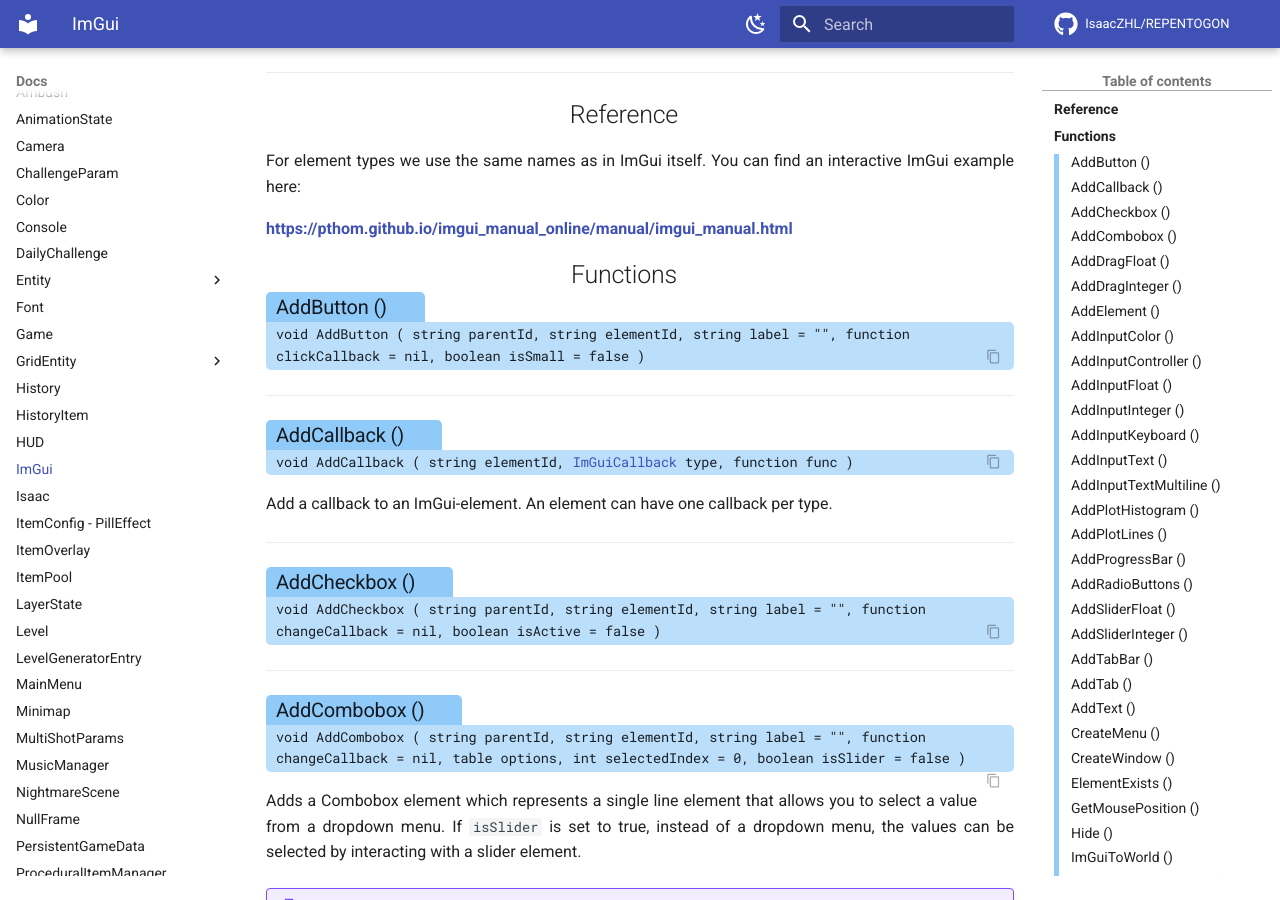
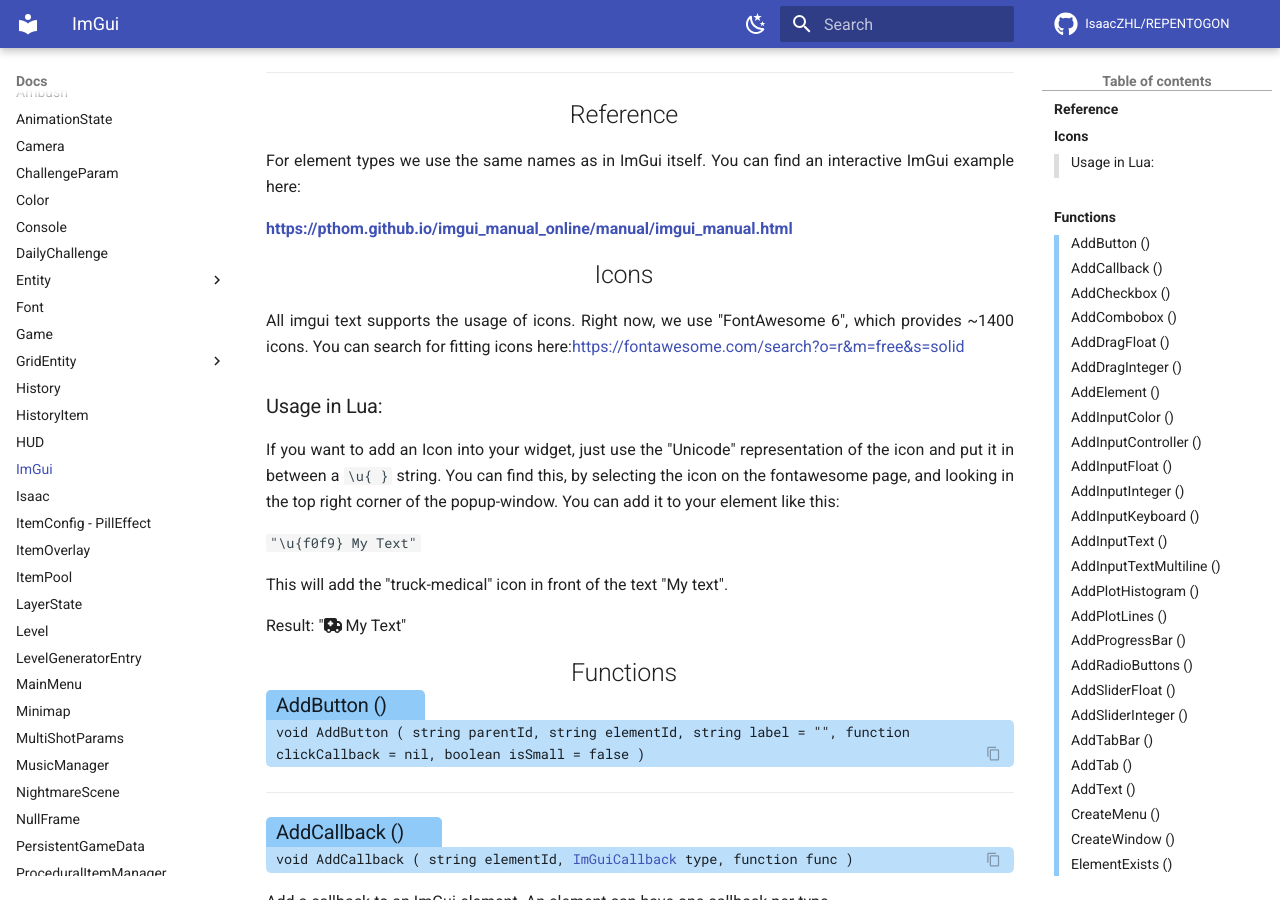
Before and after one commit to TeamREPENTOGON/REPENTOGON, an MkDocs documentation site: the page built from documentation/docs/ImGui.md, in a window 1280 px wide and 900 px high, scrolled down 2097 px. Built offline with MkDocs 1.6.1 and Material for MkDocs 9.7.7, drawn with Linux system fonts in a browser that asks for light colours; comment, search, counter and statistics services are not loaded; the version menu is left out.

Commit message:
font awesome support and icon documentation

```diff
--- a/documentation/docs/ImGui.md
+++ b/documentation/docs/ImGui.md
@@ -4,6 +4,19 @@
 For element types we use the same names as in ImGui itself. You can find an interactive ImGui example here:
 
 **[https://pthom.github.io/imgui_manual_online/manual/imgui_manual.html](https://pthom.github.io/imgui_manual_online/manual/imgui_manual.html)**
+
+## Icons
+All imgui text supports the usage of icons. Right now, we use "FontAwesome 6", which provides ~1400 icons. You can search for fitting icons here:[https://fontawesome.com/search?o=r&m=free&s=solid](https://fontawesome.com/search?o=r&m=free&s=solid)
+
+### Usage in Lua:
+If you want to add an Icon into your widget, just use the "Unicode" representation of the icon and put it in between a `\u{ }` string. You can find this, by selecting the icon on the fontawesome page, and looking in the top right corner of the popup-window. You can add it to your element like this:
+
+`"\u{f0f9} My Text"`
+
+This will add the "truck-medical" icon in front of the text "My text".
+
+Result: ":fontawesome-solid-truck-medical: My Text"
+
 
 ## Functions
 
```
Also changed, not shown: 4 other files.
